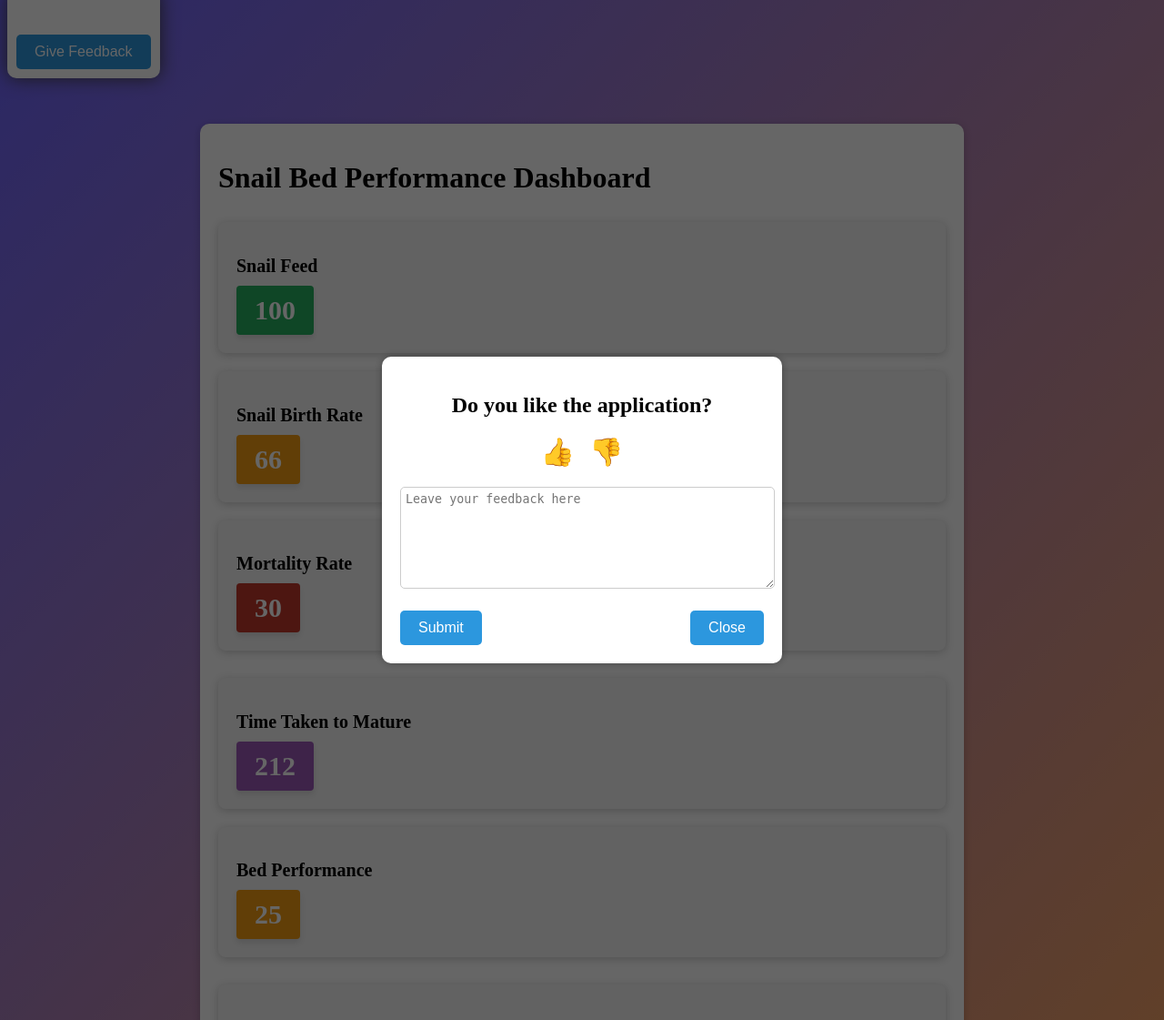
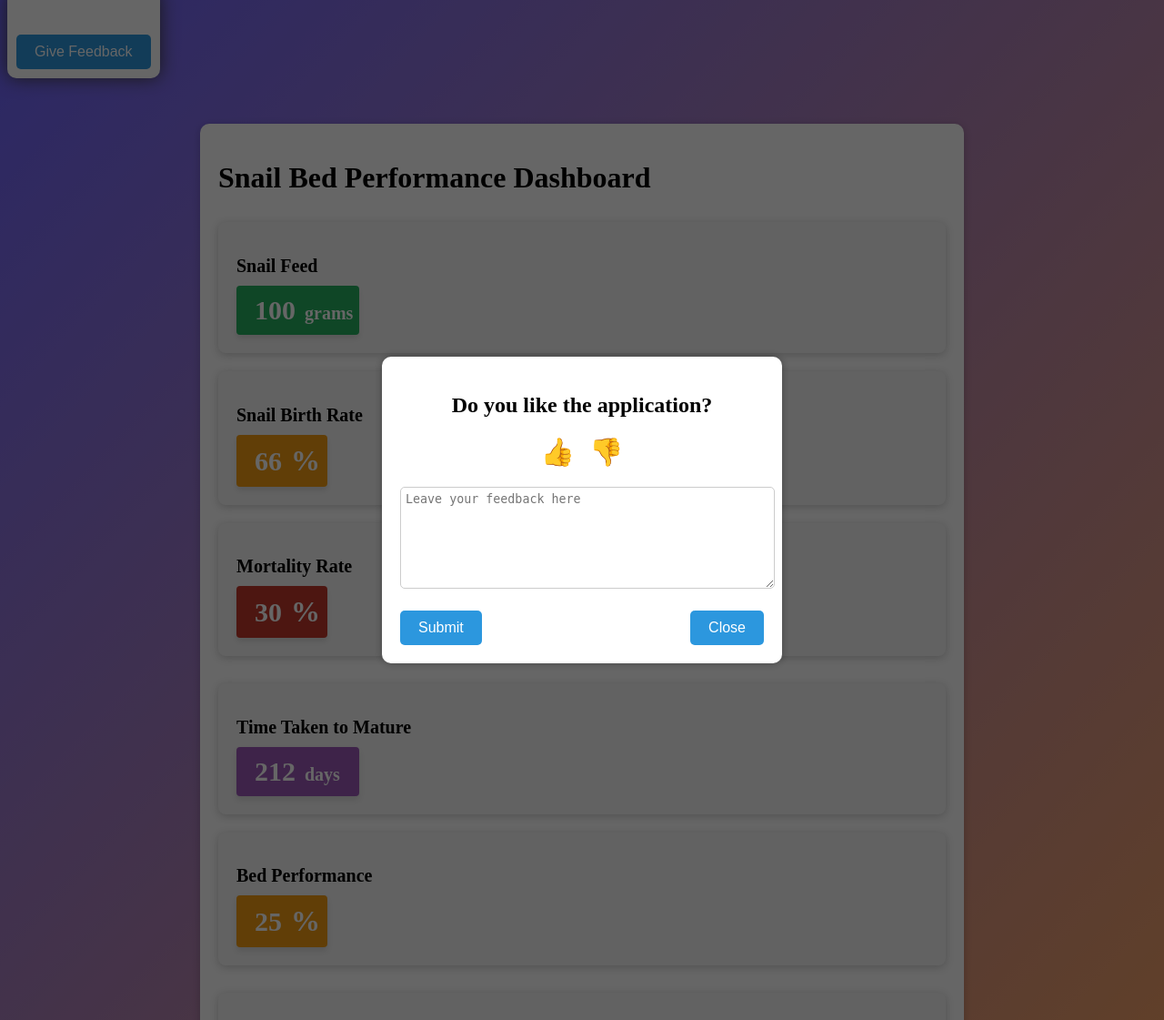
Before and after one commit to KlimentPaskalev27/Escargotit, a Django app: template escargotit/templates/index.html in a window 1280 px wide. Shown: the whole page at 91% size. Run offline with Django 4.2, Linux system fonts and the light colour scheme; the template is opened without the code that fills it: values that come from a table or form of the project are taken from there, others are empty; data comes from the database, SQL or seed files in the repository.

Commit message:
Update HTML withnew elements

```diff
--- a/escargotit/templates/index.html
+++ b/escargotit/templates/index.html
@@ -36,7 +36,7 @@
          }
          .metric-value.percentage.mortality.label {
          color: #db3445;
-         }
+         }*/
          .metric-value.label::after {
          content: "";
          display: block;
@@ -45,23 +45,20 @@
          left: 0;
          width: 0;
          height: 100%;
-         background-color: #3498db;
          transition: width 1s ease-in-out;
+         margin-left: 10px;
          }
          .percentage.label::after {
          content: "%";
          display: inline-block;
-         color: #3498db;
+         color: #ffffff;
          font-size: 32px;
          position: relative;
          }
-         .percentage.mortality.label::after {
-         color: #db3445;
-         }
+
          .days.label::after {
          content: "days";
          display: inline-block;
-         color: #3498db;
          font-size: 20px;
          position: relative;
          margin-left: 10px;
@@ -69,11 +66,19 @@
          .feed.label::after {
          content: "grams";
          display: inline-block;
-         color: #3498db;
          font-size: 20px;
          position: relative;
-         margin-left: 10px;
-         } */
+
+         }
+
+         span.metric-value.label {
+          padding-right: 40px;
+         }
+
+         span.metric-value.label.feed,
+         span.metric-value.label.days {
+          padding-right: 60px;
+         }
       </style>
    </head>
    <body>
```
